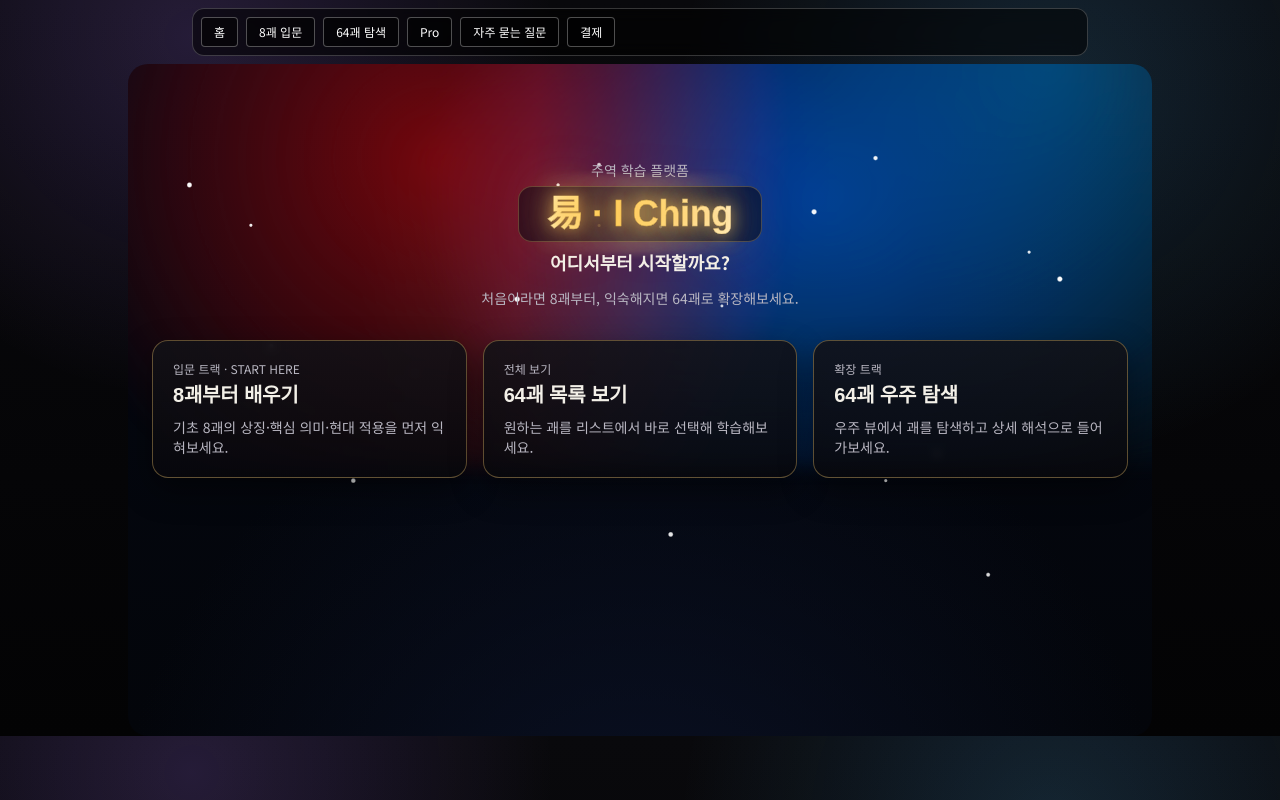
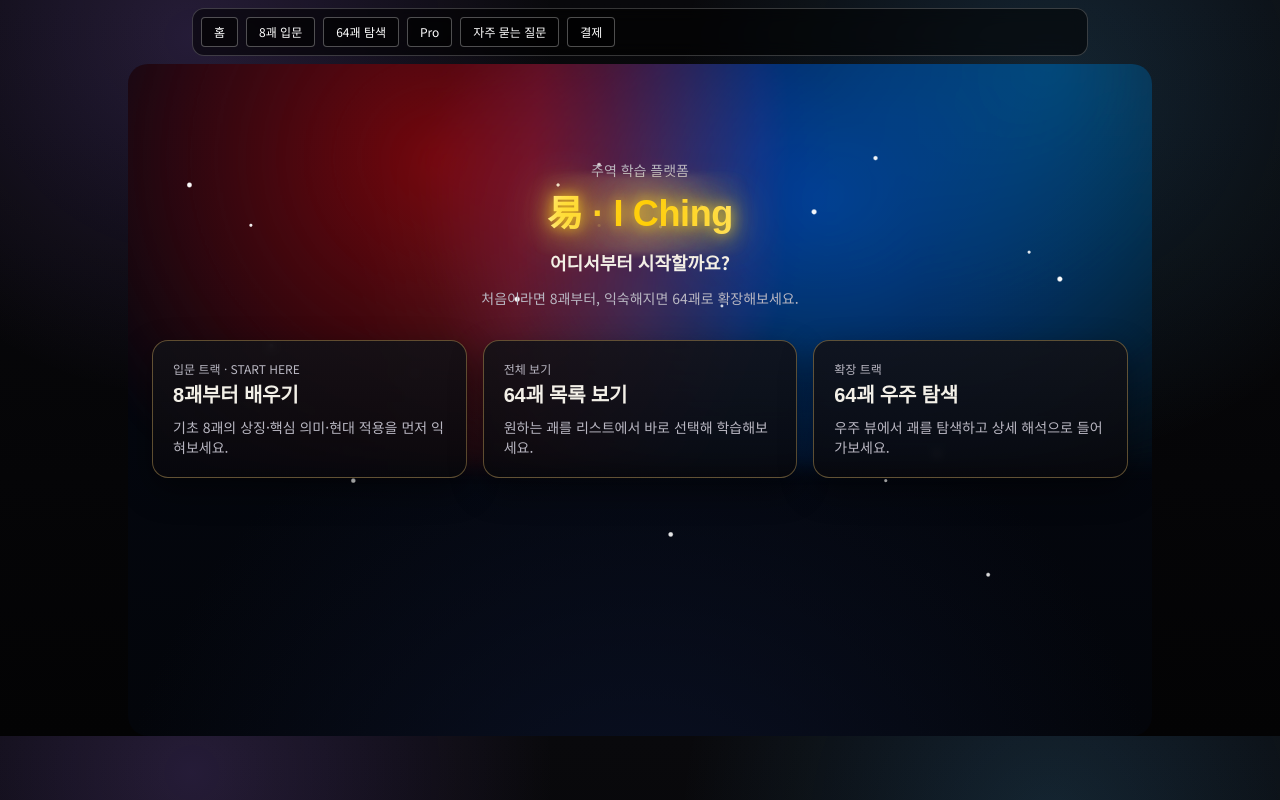
Before and after one commit to kinddragon1224/iching-learning-web, a Next.js app: page / in a window 1280 px wide. Built offline with nearby package versions, Linux system fonts and the light colour scheme.

Commit message:
Remove title dark backdrop and boost yellow saturation

```diff
--- a/app/globals.css
+++ b/app/globals.css
@@ -138,28 +138,23 @@ h3 {
 }
 
 .home-title-backdrop {
-  position: absolute;
-  inset: -6px -12px;
-  border-radius: 14px;
-  background: rgba(5, 8, 20, 0.56);
-  border: 1px solid rgba(255, 210, 120, 0.25);
-  backdrop-filter: blur(2px);
+  display: none;
 }
 
 .home-title-glow {
   position: relative;
   z-index: 2;
-  background: linear-gradient(90deg, #fff0bd 0%, #ffd159 30%, #ffe08a 62%, #fff6da 100%);
+  background: linear-gradient(90deg, #fff3a8 0%, #ffd11a 28%, #ffcc00 55%, #ffe680 100%);
   -webkit-background-clip: text;
   background-clip: text;
   -webkit-text-fill-color: transparent;
-  color: #ffd56b;
-  -webkit-text-stroke: 0.4px rgba(120, 74, 0, 0.35);
+  color: #ffd400;
+  -webkit-text-stroke: 0;
   text-shadow:
-    0 0 12px rgba(255, 206, 95, 0.65),
-    0 0 28px rgba(255, 206, 95, 0.56),
-    0 0 50px rgba(255, 230, 155, 0.5);
-  animation: titleGlowPulse 2.2s ease-in-out infinite;
+    0 0 10px rgba(255, 211, 0, 0.76),
+    0 0 26px rgba(255, 211, 0, 0.64),
+    0 0 46px rgba(255, 225, 90, 0.6);
+  animation: titleGlowPulse 2s ease-in-out infinite;
 }
 
 .home-title-aura {
@@ -222,15 +217,15 @@ h3 {
 @keyframes titleGlowPulse {
   0%, 100% {
     text-shadow:
-      0 0 10px rgba(255, 196, 70, 0.45),
-      0 0 24px rgba(255, 196, 70, 0.42),
-      0 0 40px rgba(255, 220, 130, 0.38);
+      0 0 10px rgba(255, 211, 0, 0.7),
+      0 0 24px rgba(255, 211, 0, 0.6),
+      0 0 40px rgba(255, 230, 100, 0.56);
   }
   50% {
     text-shadow:
-      0 0 14px rgba(255, 200, 80, 0.62),
-      0 0 34px rgba(255, 200, 80, 0.58),
-      0 0 56px rgba(255, 225, 140, 0.54);
+      0 0 16px rgba(255, 220, 40, 0.92),
+      0 0 36px rgba(255, 220, 40, 0.82),
+      0 0 60px rgba(255, 235, 120, 0.78);
   }
 }
 
```
